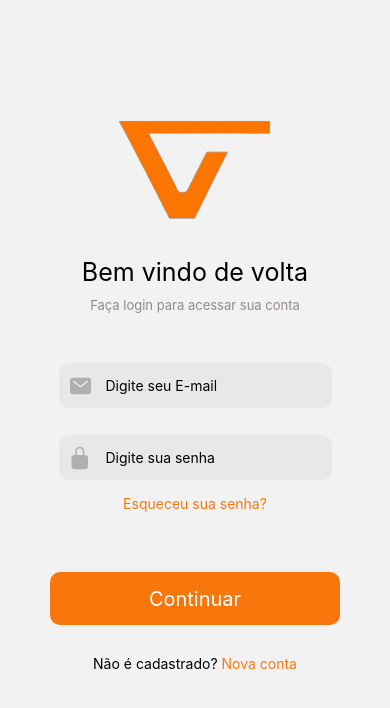
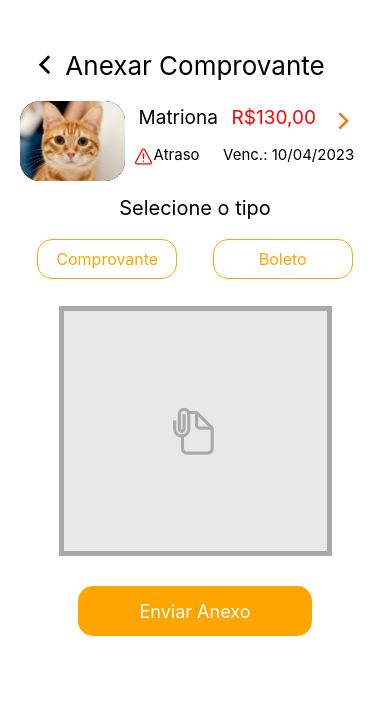
Before and after one commit to alexandy7/VanGo, a React Native app: screen /AnexarPagamentos in a window 390 px wide. Shown: the top 708 px of the page. Built offline with nearby package versions, Linux system fonts and the light colour scheme.

Commit message:
tela de anexo de pagamentos

```diff
--- a/Src/Componentes/CardPagamento.jsx
+++ b/Src/Componentes/CardPagamento.jsx
@@ -64,7 +64,7 @@ const styles = StyleSheet.create({
 
 
     divimagem: {
-        height: 79,
+        height: 80,
         width: "30%",
         backgroundColor: "black",
         position: "relative",
--- a/Src/Componentes/InserirMotorista.jsx
+++ b/Src/Componentes/InserirMotorista.jsx
@@ -76,7 +76,7 @@ const styles = StyleSheet.create({
 
     input: {
         fontSize: 18,
-        width: "70%"
+        width: "90%"
     },
 
     icon: {
--- a/Src/Navegacoes/Navegacoes.js
+++ b/Src/Navegacoes/Navegacoes.js
@@ -17,6 +17,7 @@ import NotificaMoto from "../PagesMotorista/NotificacaoMotorista/NotificacaoMoto
 import HomeCliente from "../Pages/HomeCliente/HomeCliente";
 import EditarCliente from "../Pages/EditarCliente/EditarCliente";
 import TelaSolicitacao from "../PagesMotorista/TelaSolicitacao/TelaSolicitacao";
+import AnexarPagamentos from "../Pages/AnexarPagamentos/AnexarPagamentos";
 
 
 const Tab = createBottomTabNavigator();
@@ -116,6 +117,7 @@ export default function AppNavigator() {
       <Stack.Screen name="HomeCliente" component={HomeCliente}  options={{headerShown: false}}/>
       <Stack.Screen name="EditarCliente" component={EditarCliente}  options={{headerShown: false}}/>
       <Stack.Screen name="TelaSolicitacao" component={TelaSolicitacao}  options={{headerShown: false}}/>
+      <Stack.Screen name="AnexarPagamentos" component={AnexarPagamentos}  options={{headerShown: false}}/>
     </Stack.Navigator>
 
   );
--- /dev/null
+++ b/Src/Pages/AnexarPagamentos/AnexarPagamentos.jsx
@@ -0,0 +1,56 @@
+import React, {} from "react";
+import { View, Text, ScrollView, TouchableOpacity } from "react-native";
+import { Ionicons } from '@expo/vector-icons'
+import { useNavigation } from "@react-navigation/native";
+import styles from "./AnexarPagamentos.modules";
+import CardPagamento from "../../Componentes/CardPagamento";
+
+export default function AnexarPagamentos() {
+
+    const navigation = useNavigation();
+
+    const irPerfil = () => {
+        navigation.navigate('TabBarScreen')
+    }
+
+    const hoje = new Date();
+
+    return(
+        <ScrollView style={styles.principal}>
+            <View style={styles.header}>
+                <TouchableOpacity style={styles.seta} onPress={irPerfil}>
+                    <Ionicons name="chevron-back-outline" size={30} />
+                </TouchableOpacity>
+
+                <Text style={styles.titulo}>Anexar Comprovante</Text>
+            </View>
+
+            <CardPagamento/>
+
+            <View style={styles.divopcoes}>
+
+                <View style={styles.divtexto}>
+                    <Text style={styles.texto}>Selecione o tipo</Text>
+                </View>
+
+                <View style={styles.divbotoes}>
+                    <TouchableOpacity style={styles.botao}>
+                        <Text style={styles.textobotao}>Comprovante</Text>
+                    </TouchableOpacity>
+
+                    <TouchableOpacity style={styles.botao}>
+                        <Text style={styles.textobotao}>Boleto</Text>
+                    </TouchableOpacity>
+                </View>
+            </View>
+
+            <TouchableOpacity style={styles.divanexo}>
+                <Ionicons name="document-attach-outline" size={50} color='darkgray'/>
+            </TouchableOpacity>
+
+            <TouchableOpacity style={styles.botaoanexar}>
+                <Text style={styles.textoanexar}>Enviar Anexo</Text>
+            </TouchableOpacity>
+        </ScrollView>
+    )
+}
--- /dev/null
+++ b/Src/Pages/AnexarPagamentos/AnexarPagamentos.modules.jsx
@@ -0,0 +1,110 @@
+import { StyleSheet } from "react-native";
+
+const styles = StyleSheet.create({
+
+    principal: {
+        flex: 1,
+        backgroundColor: "white"
+    },
+
+    header: {
+        display: "flex",
+        flexDirection: "row",
+        alignItems: "center",
+        position: "relative",
+        justifyContent: "center",
+        marginBottom: 20,
+        marginTop: 50,
+    },
+
+    seta: {
+        position: "absolute",
+        left: 30
+    },
+
+    titulo: {
+        fontSize: 26,
+        position: "relative",
+        alignSelf: "center",
+    },
+
+    divopcoes: {
+        alignSelf: "center",
+        width: "90%",
+        height: 90,
+        display: "flex",
+        flexDirection: "column",
+        justifyContent: "center",
+        position: "relative",
+        bottom: 20
+    },
+
+    divtexto: {
+        width: "100%",
+        height: "40%",
+        display: "flex",
+        alignItems: "center"
+    },
+
+    texto: {
+        fontSize: 20,
+    },
+
+    divbotoes: {
+        width: "100%",
+        height: "60%",
+        display: "flex",
+        flexDirection: "row",
+        justifyContent: "space-around",
+        alignItems: "center",
+    },
+
+    botao: {
+        display: "flex",
+        justifyContent: "center",
+        alignItems: "center",
+        height: "75%",
+        width: "40%",
+        backgroundColor: "white",
+        borderWidth: 1,
+        borderColor: "orange",
+        borderRadius: 15
+    },
+
+    textobotao: {
+        fontSize: 16,
+        color: "orange"
+    },
+
+    divanexo: {
+        width: "70%",
+        height: 250,
+        backgroundColor: "#e8e8e8",
+        alignSelf: "center",
+        display: "flex",
+        justifyContent: "center",
+        alignItems: "center",
+        borderWidth: 5,
+        borderColor: "darkgray"
+    },
+
+    botaoanexar: {
+        display: "flex",
+        justifyContent: "center",
+        alignItems: "center",
+        height: 50,
+        width: "60%",
+        alignSelf: "center",
+        backgroundColor: "orange",
+        borderRadius: 15,
+        marginTop: 30
+    },
+
+    textoanexar: {
+        fontSize: 18,
+        color: "white"
+    }
+
+});
+
+export default styles;
--- a/Src/Pages/HomeCliente/HomeCliente.jsx
+++ b/Src/Pages/HomeCliente/HomeCliente.jsx
@@ -10,6 +10,10 @@ import styles from "./HomeCliente.modules";
 export default function HomeCliente({nomecliente, fotocliente}) {
 
 const navigation = useNavigation();
+
+const IrAnexarPagamentos = () => {
+    navigation.navigate('AnexarPagamentos')
+}
 
     return(
 
@@ -43,9 +47,9 @@ const navigation = useNavigation();
                         <BotaoHome icone={"calendar"} texto="Calendário"/>
                 </View>
 
-                <View style={styles.alinhabotao}>
-                        <BotaoHome icone={"card"} texto="Pagamento"/>
-                </View>
+                <TouchableOpacity style={styles.alinhabotao} onPress={IrAnexarPagamentos}>
+                        <BotaoHome icone={"document-attach"} texto="Pagamento"/>
+                </TouchableOpacity>
 
                 <View style={styles.alinhabotao}>
                     <BotaoHome icone={"settings"} texto="Ajustes"/>
```
